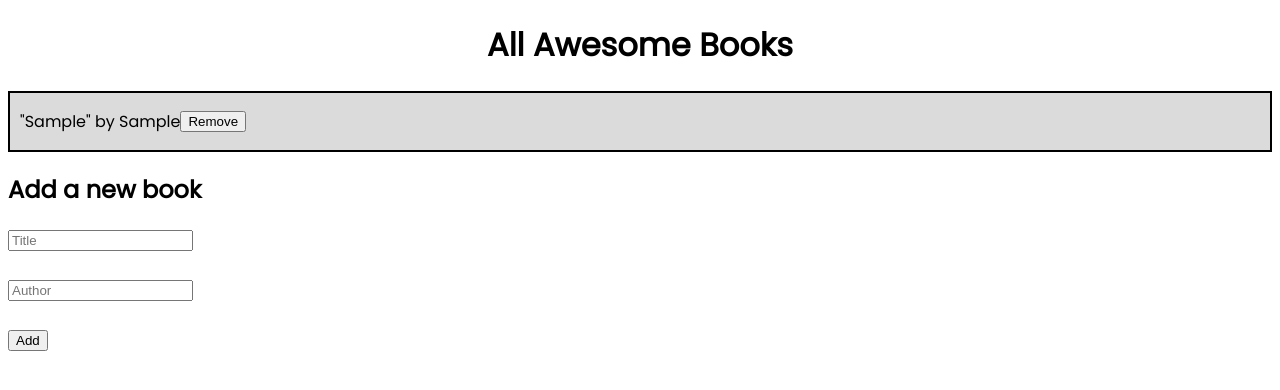
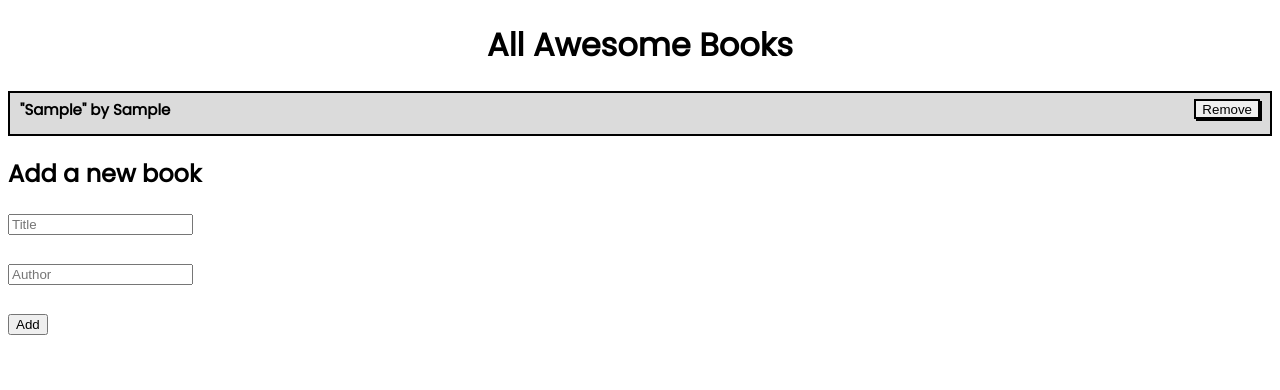
Before and after one commit to thecodechaser/awesome-books, a website: page index.html in a window 1280 px wide. Both pictures are taken after typing "Sample", "Sample" into the empty fields and a click on the button "Add". Drawn offline with Linux system fonts and the light colour scheme.

Commit message:
Add styles to css

```diff
--- a/css/main.css
+++ b/css/main.css
@@ -1,16 +1,16 @@
 /* stylesheet */
 
-@import url("https://fonts.googleapis.com/css2?family=Poppins&display=swap");
+@import url('https://fonts.googleapis.com/css2?family=Poppins&display=swap');
 
 body {
-  font-family: "Poppins", sans-serif;
+  font-family: 'Poppins', sans-serif;
 }
 
 .main-heading {
   text-align: center;
 }
 
-.list-of-book{
+.list-of-book {
   border: 2px solid black;
 }
 
@@ -27,5 +27,21 @@ body {
 }
 
 .book-item:nth-child(odd) {
- background-color: rgba(128, 128, 128, 0.288);
+  background-color: rgba(128, 128, 128, 0.288);
 }
+
+.book-item:last-child {
+  padding-bottom: 8px;
+}
+.book-data {
+  margin-bottom: 5px;
+  margin-top: 5px;
+  font-size: 15px;
+  font-weight: bolder;
+}
+.remove {
+  margin-left: auto;
+  height: 20px;
+  border: 2px solid black;
+  box-shadow: 2px 2px;
+}
```
